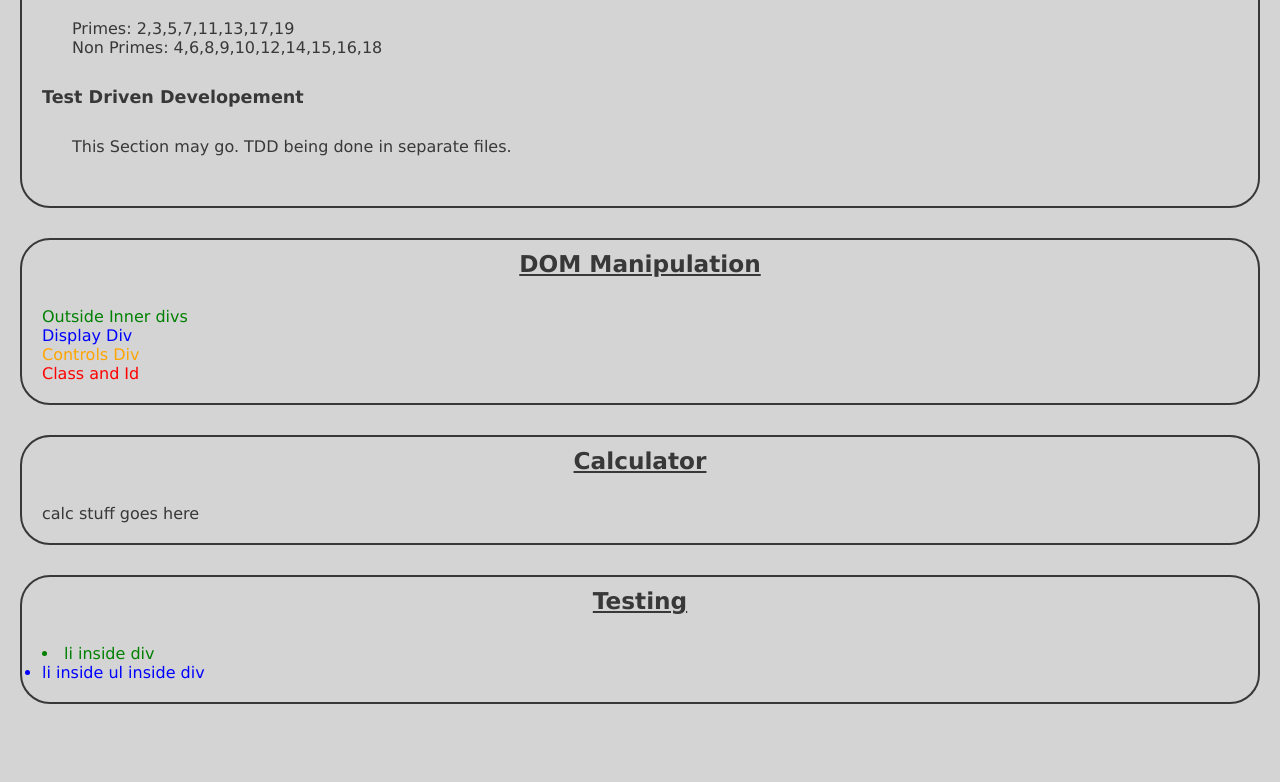
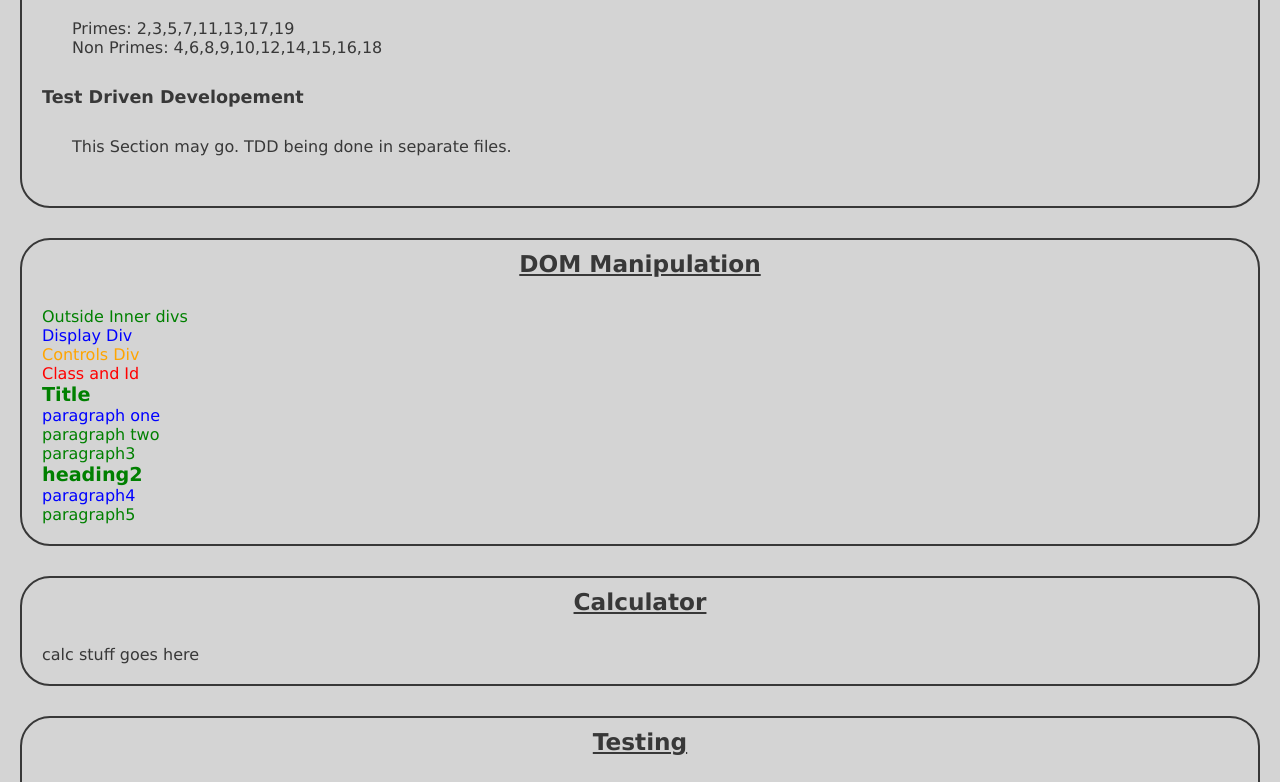
Before and after one commit to Scribler/arraysLoopsTDD, a website: page src/index.html in a window 1280 px wide. Shown: the part 1594-2376 px from the top of the page. Before the commit the page ends 2298 px from the top, so only its background shows below. Drawn offline with nearby package versions, Linux system fonts and the light colour scheme; files that its build step writes are made by us from their sources.

Commit message:
used spread opperator to convert a node list into an array

```diff
--- a/src/index.html
+++ b/src/index.html
@@ -75,6 +75,13 @@
           <div class="display">Display Div</div>
           <div class="controls">Controls Div</div>
           <div id="idLabel" class="classLabel">Class and Id</div>
+          <h3>Title</h3>
+          <p>paragraph one</p>
+          <p>paragraph two</p>
+          <p>paragraph3</p>
+          <h3>heading2</h3>
+          <p>paragraph4</p>
+          <p>paragraph5</p>
         </div>
 
       </div>
--- a/src/js/scripts.js
+++ b/src/js/scripts.js
@@ -215,6 +215,9 @@ console.log(" ")
 
 const h3s = document.querySelectorAll("h3");
 h3s.forEach(function(input){console.log(input)});
+const paragraphArray = [...document.querySelectorAll('p')];
+console.log(paragraphArray);
+
 
 
 console.log(" ")
--- a/src/sass/pages/main.scss
+++ b/src/sass/pages/main.scss
@@ -113,5 +113,8 @@ div li {
 div > li {
   color: green;
 }
+h3 + p { // first paragraphy following an h3 is blue
+  color: blue;
+}
 //
 // Testing End
```
